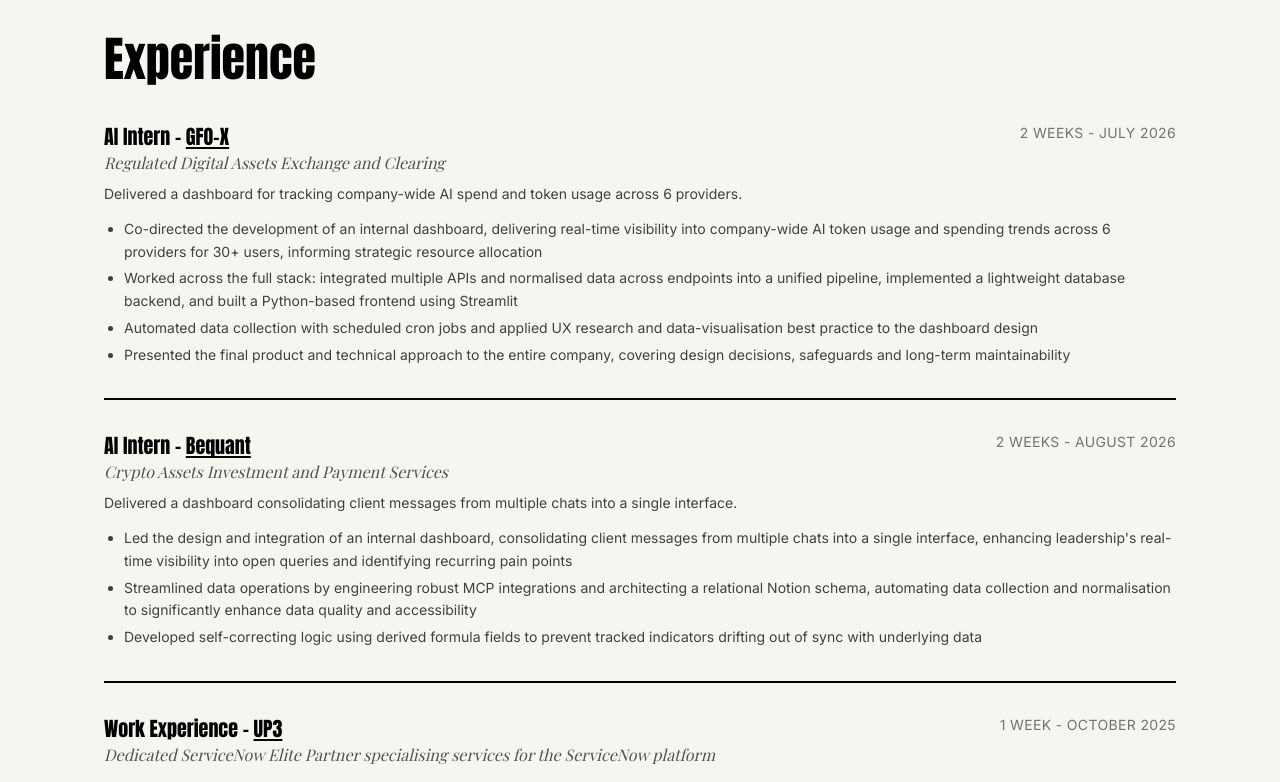
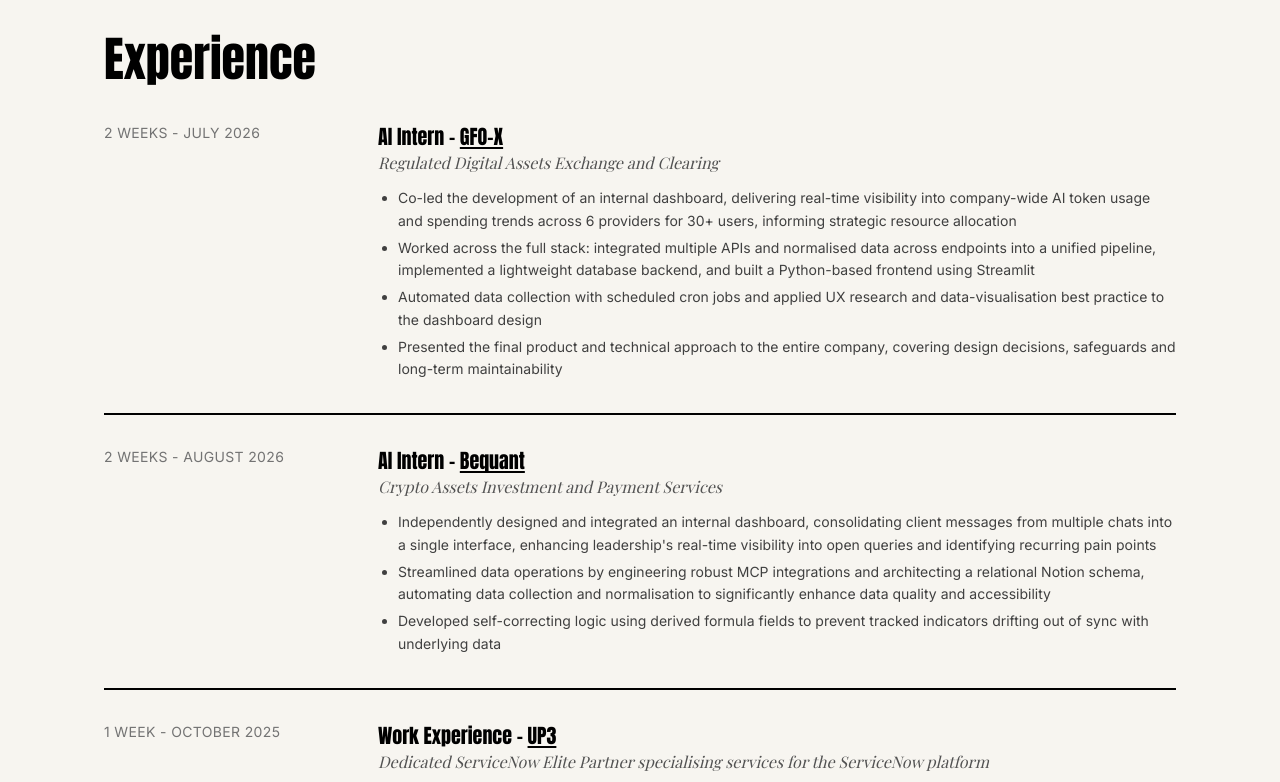
Before and after one commit to EnoraHauduc/portfolio-website, a Next.js app: page / in a window 1280 px wide. Shown: the part 5920-6702 px from the top of the page. Built offline with nearby package versions, Linux system fonts and the light colour scheme; no server answers.

Commit message:
typo fixed

```diff
--- a/components/ExperienceSection.tsx
+++ b/components/ExperienceSection.tsx
@@ -17,9 +17,8 @@ const EXPERIENCE: ExperienceEntry[] = [
     company: "GFO-X",
     companyUrl: "https://www.gfo-x.com/",
     companyDescription: "Regulated Digital Assets Exchange and Clearing",
-    description: "Delivered a dashboard for tracking company-wide AI spend and token usage across 6 providers.",
     highlights: [
-      "Co-directed the development of an internal dashboard, delivering real-time visibility into company-wide AI token usage and spending trends across 6 providers for 30+ users, informing strategic resource allocation",
+      "Co-led the development of an internal dashboard, delivering real-time visibility into company-wide AI token usage and spending trends across 6 providers for 30+ users, informing strategic resource allocation",
       "Worked across the full stack: integrated multiple APIs and normalised data across endpoints into a unified pipeline, implemented a lightweight database backend, and built a Python-based frontend using Streamlit",
       "Automated data collection with scheduled cron jobs and applied UX research and data-visualisation best practice to the dashboard design",
       "Presented the final product and technical approach to the entire company, covering design decisions, safeguards and long-term maintainability",
@@ -32,9 +31,8 @@ const EXPERIENCE: ExperienceEntry[] = [
     company: "Bequant",
     companyUrl: "https://bequant.io/",
     companyDescription: "Crypto Assets Investment and Payment Services",
-    description: "Delivered a dashboard consolidating client messages from multiple chats into a single interface.",
     highlights: [
-      "Led the design and integration of an internal dashboard, consolidating client messages from multiple chats into a single interface, enhancing leadership's real-time visibility into open queries and identifying recurring pain points",
+      "Independently designed and integrated an internal dashboard, consolidating client messages from multiple chats into a single interface, enhancing leadership's real-time visibility into open queries and identifying recurring pain points",
       "Streamlined data operations by engineering robust MCP integrations and architecting a relational Notion schema, automating data collection and normalisation to significantly enhance data quality and accessibility",
       "Developed self-correcting logic using derived formula fields to prevent tracked indicators drifting out of sync with underlying data",
     ],
@@ -84,13 +82,12 @@ export default function ExperienceSection() {
         {EXPERIENCE.map((entry) => (
           <div
             key={entry.id}
-            className="border-b-2 border-black py-8 first:pt-0 last:border-b-0"
+            className="grid grid-cols-1 gap-2 border-b-2 border-black py-8 first:pt-0 last:border-b-0 sm:grid-cols-4 sm:gap-6"
           >
-            <div className="flex flex-col gap-2 sm:flex-row sm:items-start sm:justify-between sm:gap-10">
-              <p className="text-sm uppercase tracking-wide text-neutral-500 sm:order-2 sm:whitespace-nowrap sm:text-right">
+            <p className="text-sm uppercase tracking-wide text-neutral-500 sm:col-span-1">
               {entry.dates}
             </p>
-              <div className="sm:order-1">
+            <div className="sm:col-span-3">
               <h3 className="font-display text-xl">
                 {entry.role} -{" "}
                 {entry.companyUrl ? (
@@ -109,8 +106,6 @@ export default function ExperienceSection() {
               {entry.companyDescription && (
                 <p className="font-serif italic text-neutral-600">{entry.companyDescription}</p>
               )}
-              </div>
-            </div>
               {entry.description && (
                 <p className="mt-2 text-sm leading-relaxed text-neutral-700">{entry.description}</p>
               )}
@@ -122,6 +117,7 @@ export default function ExperienceSection() {
                 </ul>
               )}
             </div>
+          </div>
         ))}
       </div>
     </section>
```
Lines whose indentation alone changed are shown as unchanged.
